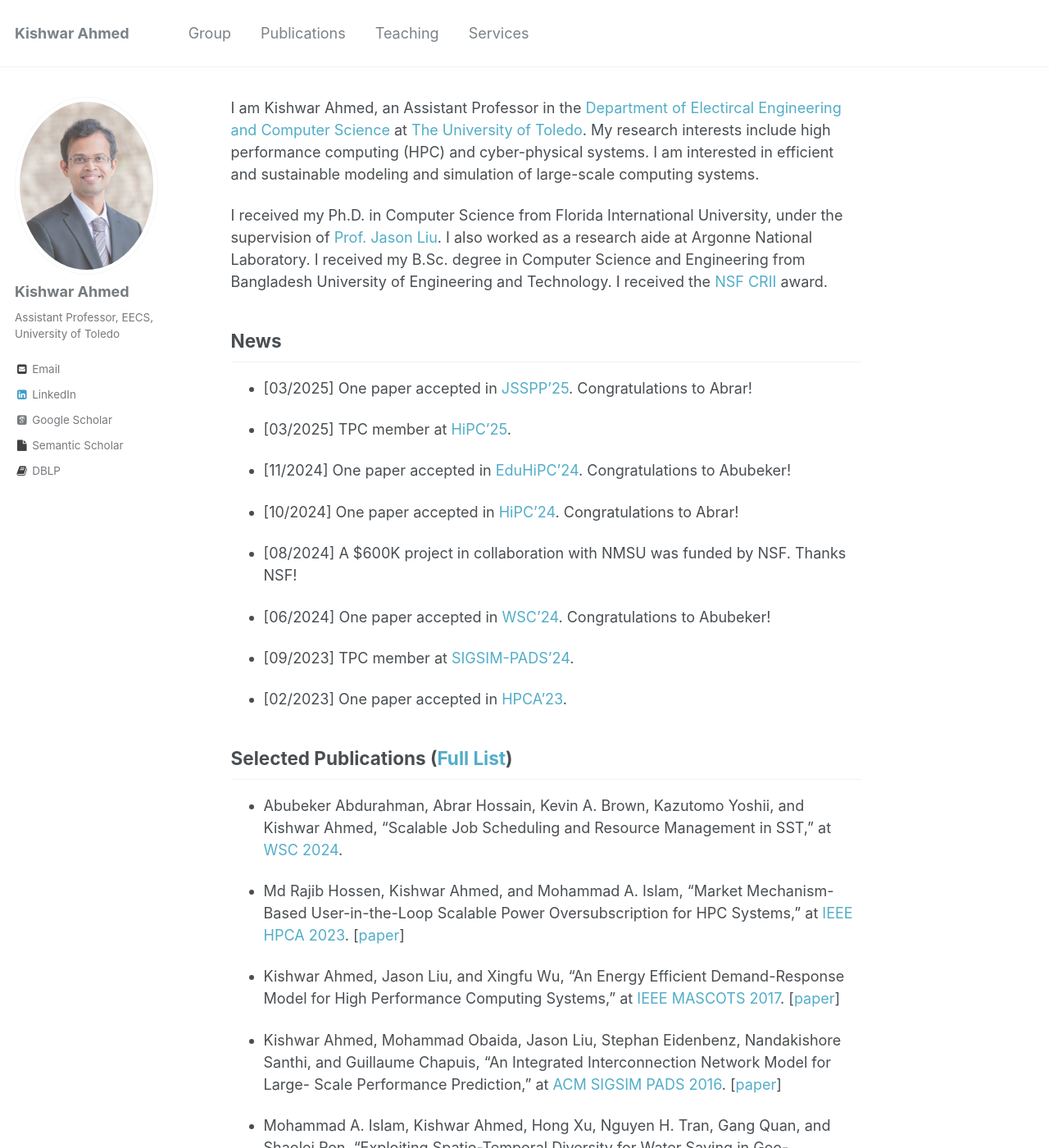
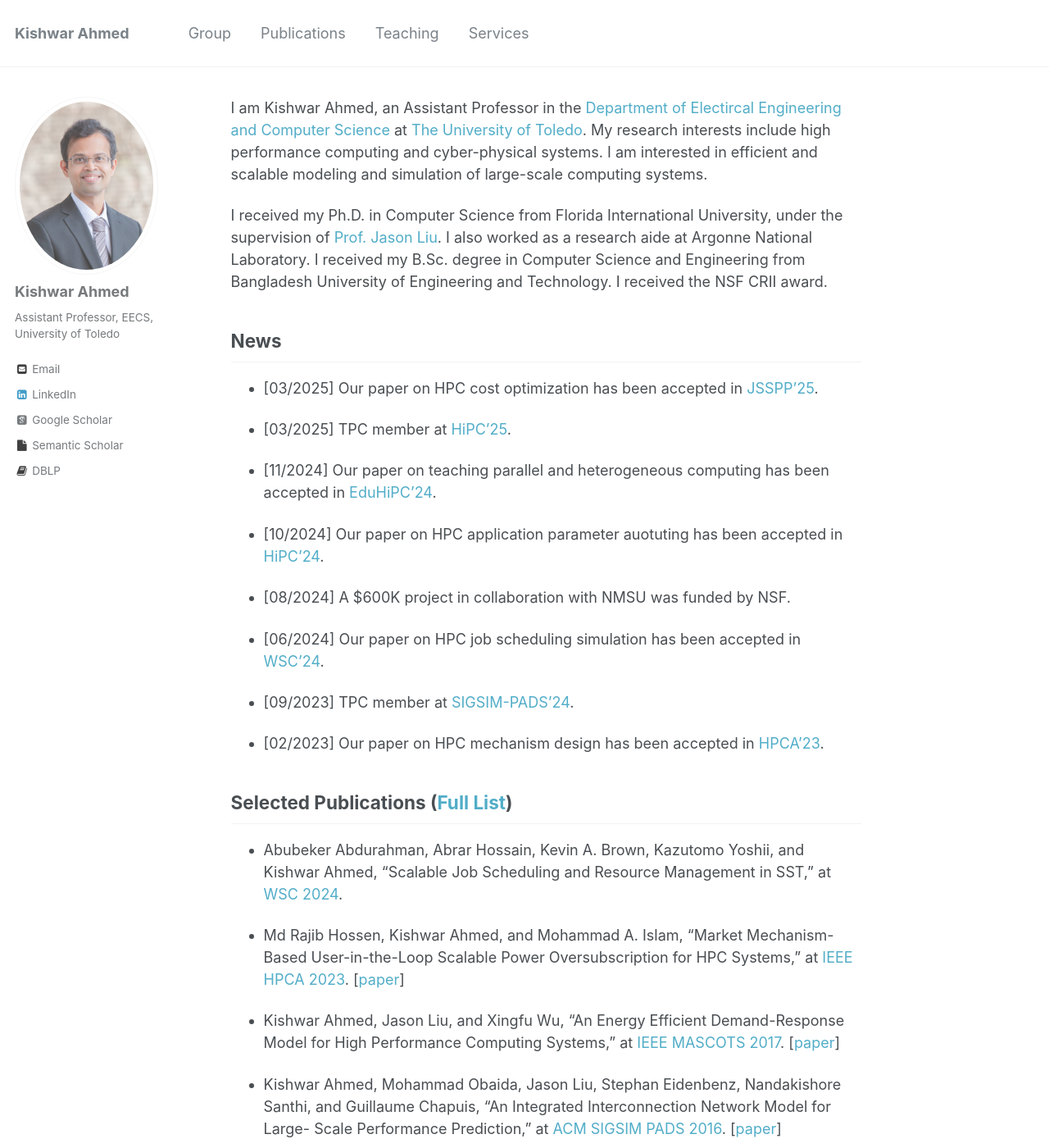
Before and after one commit to kishwarbd/kishwarbd.github.io, a Jekyll site: the page built from _pages/about.md, in a window 1280 px wide and 1400 px high. Shown: the whole window at 82% size. Built offline with Jekyll 4.4.1, drawn with Linux system fonts in a browser that asks for light colours; some web fonts are replaced.

Commit message:
Update about.md

```diff
--- a/_pages/about.md
+++ b/_pages/about.md
@@ -7,28 +7,28 @@ redirect_from:
   - /about.html
 ---
 
-I am Kishwar Ahmed, an Assistant Professor in the [Department of Electircal Engineering and Computer Science](https://www.utoledo.edu/engineering/electrical-engineering-computer-science/) at [The University of Toledo](https://www.utoledo.edu/). My research interests include high performance computing (HPC) and cyber-physical systems. I am interested in efficient and sustainable modeling and simulation of large-scale computing systems.
+I am Kishwar Ahmed, an Assistant Professor in the [Department of Electircal Engineering and Computer Science](https://www.utoledo.edu/engineering/electrical-engineering-computer-science/) at [The University of Toledo](https://www.utoledo.edu/). My research interests include high performance computing and cyber-physical systems. I am interested in efficient and scalable modeling and simulation of large-scale computing systems.
 
 I received my Ph.D. in Computer Science from Florida International University, under the supervision of [Prof.
-Jason Liu](https://people.cis.fiu.edu/liux/). I also worked as a research aide at Argonne National Laboratory. I received my B.Sc. degree in Computer Science and Engineering from Bangladesh University of Engineering and Technology. I received the [NSF CRII](https://www.nsf.gov/awardsearch/showAward?AWD_ID=2300124&HistoricalAwards=false) award.
+Jason Liu](https://people.cis.fiu.edu/liux/). I also worked as a research aide at Argonne National Laboratory. I received my B.Sc. degree in Computer Science and Engineering from Bangladesh University of Engineering and Technology. I received the NSF CRII award.
 
 
 ## News
-* [03/2025] One paper accepted in [JSSPP'25](https://jsspp.org/). Congratulations to Abrar!
+* [03/2025] Our paper on HPC cost optimization has been accepted in [JSSPP'25](https://jsspp.org/).
 
 * [03/2025] TPC member at [HiPC'25](https://www.hipc.org/).
 
-* [11/2024] One paper accepted in [EduHiPC'24](https://tcpp.cs.gsu.edu/curriculum/?q=eduHiPC24). Congratulations to Abubeker!
+* [11/2024] Our paper on teaching parallel and heterogeneous computing has been accepted in [EduHiPC'24](https://tcpp.cs.gsu.edu/curriculum/?q=eduHiPC24).
 
-* [10/2024] One paper accepted in [HiPC'24](https://www.hipc.org/). Congratulations to Abrar!
+* [10/2024] Our paper on HPC application parameter auotuting has been accepted in [HiPC'24](https://www.hipc.org/).
 
-* [08/2024] A $600K project in collaboration with NMSU was funded by NSF. Thanks NSF!
+* [08/2024] A $600K project in collaboration with NMSU was funded by NSF.
 
-* [06/2024] One paper accepted in [WSC'24](https://meetings.informs.org/wordpress/wsc2024/). Congratulations to Abubeker!
+* [06/2024] Our paper on HPC job scheduling simulation has been accepted in [WSC'24](https://meetings.informs.org/wordpress/wsc2024/).
 
 * [09/2023] TPC member at [SIGSIM-PADS'24](https://sigsim.acm.org/conf/pads/2024/).
 
-* [02/2023] One paper accepted in [HPCA'23](https://hpca-conf.org/2023/).
+* [02/2023] Our paper on HPC mechanism design has been accepted in [HPCA'23](https://hpca-conf.org/2023/).
 
 ## Selected Publications ([Full List](https://kishwarbd.github.io/publications/))
 
```
